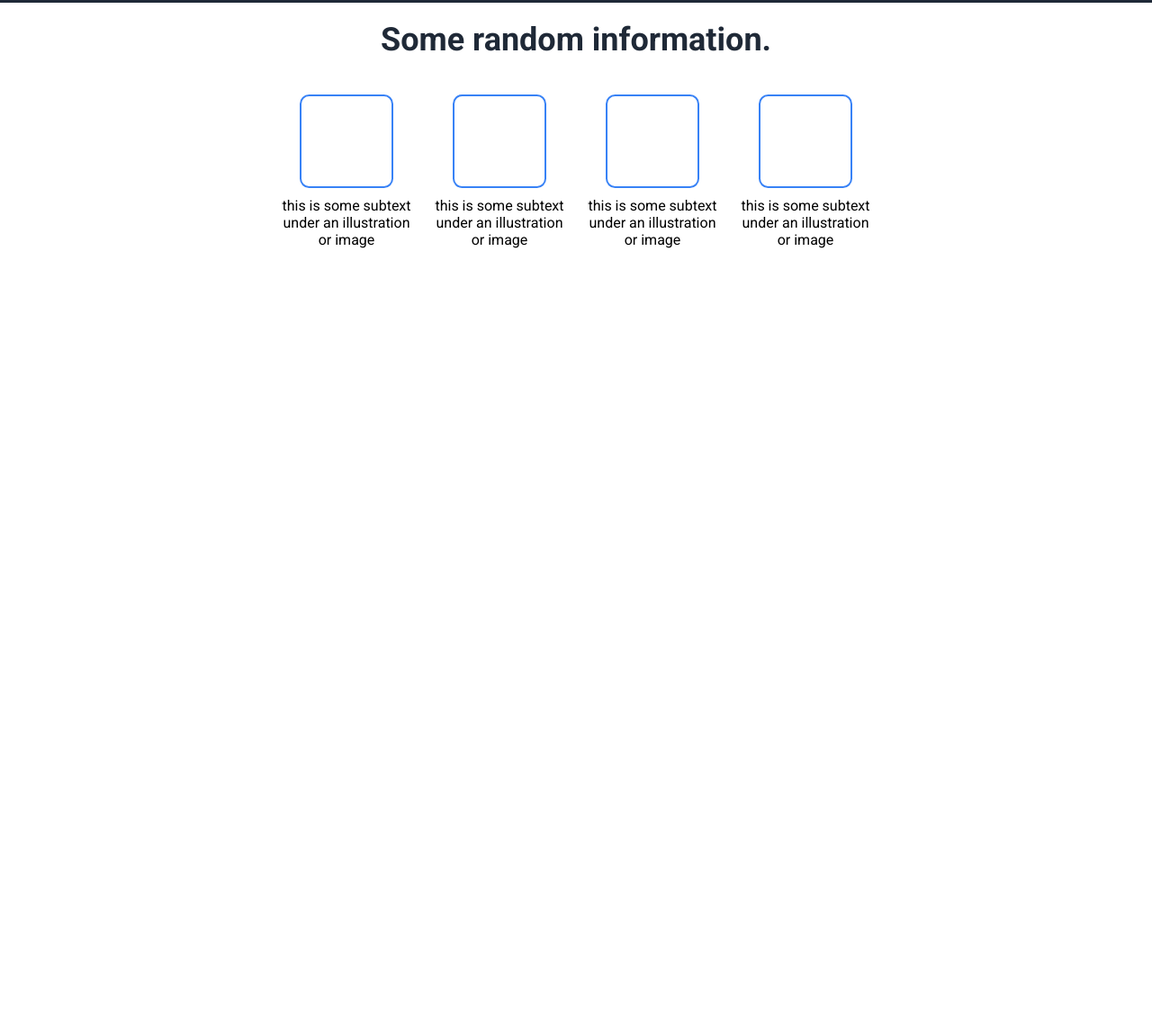
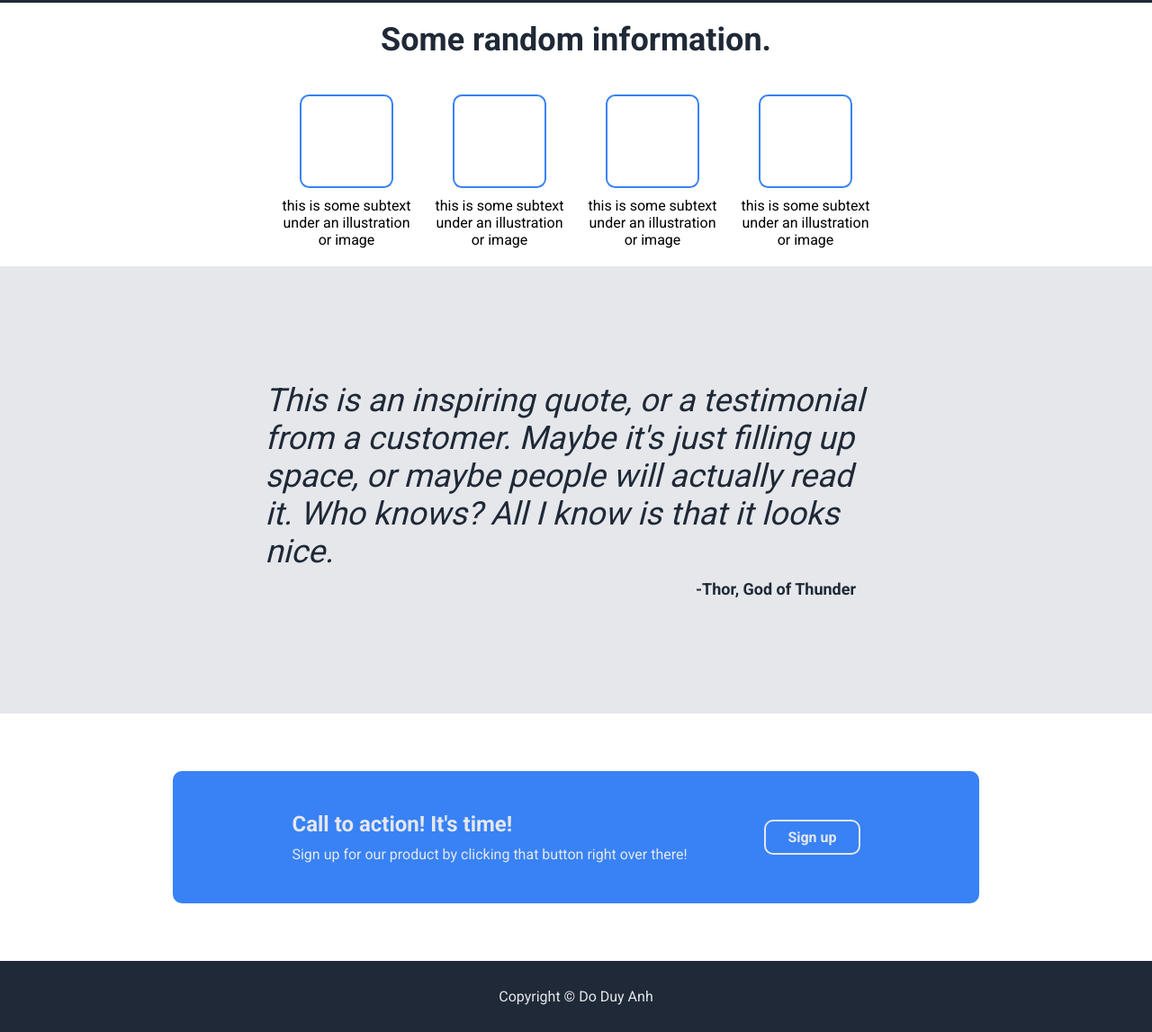
Before and after one commit to duyanhdo1010/landing-page, a plain HTML site: page index.html in a window 1280 px wide. Shown: the part 372-1519 px from the top of the page at 90% size. Before the commit the page ends 800 px from the top, so only its background shows below. Drawn offline with Linux system fonts and the light colour scheme.

Commit message:
The Odin Project Landing Page Example Made By Do Duy Anh

```diff
--- a/css/style.css
+++ b/css/style.css
@@ -130,3 +130,72 @@ body {
     border-radius: 10%;
     border: 2px solid #3882f6;
 }
+
+.quote {
+    display: flex;
+    flex-direction: column;
+    background-color: #E5E7EB;
+    padding: 10% 23%;
+}
+
+.quote .quote-content {
+    font-size: 36px;
+    color: #1f2937;
+    font-style: italic;
+    font-weight: 300;
+}
+
+.quote .quote-author {
+    font-size: 18px;
+    color: #1f2937;
+    font-weight: 700;
+    margin-top: 10px;
+    align-self: flex-end;
+    padding-right: 5%;
+}
+
+.ads {
+    padding: 5% 15%;
+}
+
+.ads .ads-container {
+    display: flex;
+    background-color: #3882f6;
+    padding: 5% 10%;
+    border-radius: 10px;
+    justify-content: space-around;
+}
+
+.ads .ads-container .context {
+    display: flex;
+    flex-direction: column;
+    gap: 10px;
+    color: #E5E7EB;
+}
+
+.context .context-header {
+    font-size: 24px;
+    font-weight: 900;
+}
+
+
+.ads .ads-container .btn-sign-up_2 {
+    display: flex;
+    justify-content: center;
+    align-self: center;
+    color: #E5E7EB;
+    border: 2px #E5E7EB solid;
+    padding: 8px 24px;
+    border-radius: 10px;
+    font-weight: bold;
+}
+
+
+
+.footer {
+    background-color: #1f2937;
+    color: #E5E7EB;
+    display: flex;
+    justify-content: center;
+    padding: 30px 0;
+}
--- a/index.html
+++ b/index.html
@@ -51,13 +51,20 @@
         </div>
     </div>
     <div class="quote">
-
+        <div class="quote-content">This is an inspiring quote, or a testimonial from a customer. Maybe it's just filling up space, or maybe people will actually read it. Who knows? All I know is that it looks nice.</div>
+        <div class="quote-author">-Thor, God of Thunder</div>
     </div>
     <div class="ads">
-
+        <div class="ads-container">
+            <div class="context">
+                <div class="context-header">Call to action! It's time!</div>
+                <div class="context-content">Sign up for our product by clicking that button right over there!</div>
+            </div>
+            <div class="btn-sign-up_2">Sign up</div>
+        </div>
     </div>
     <div class="footer">
-
+        Copyright © Do Duy Anh
     </div>
 </body>
 </html>
```
